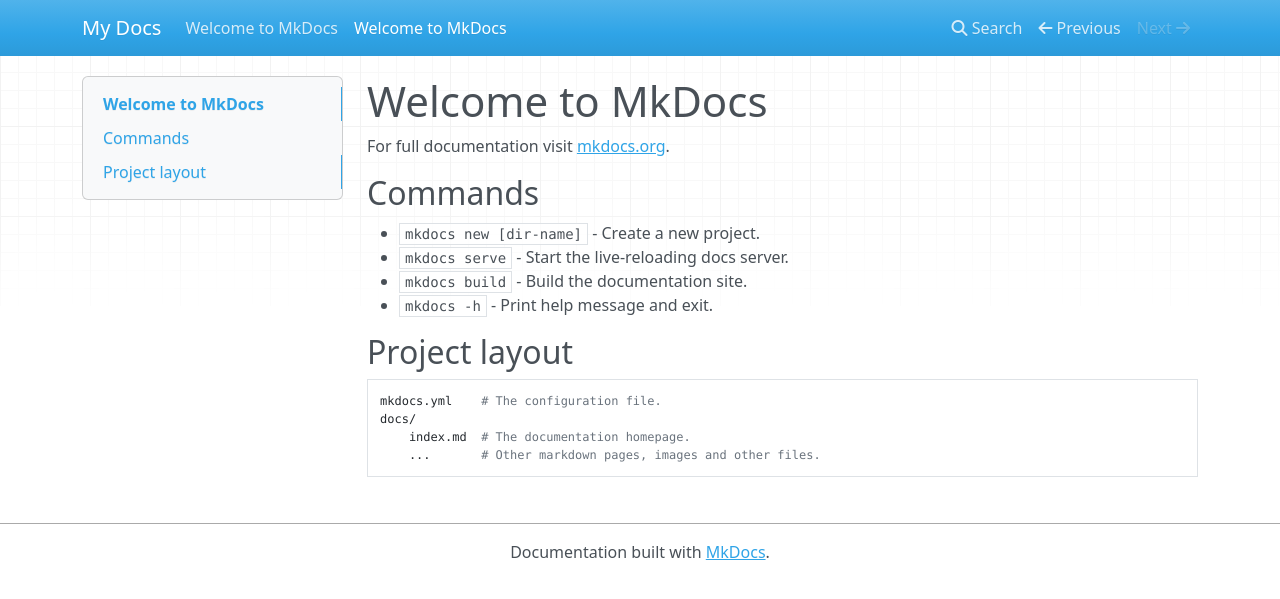
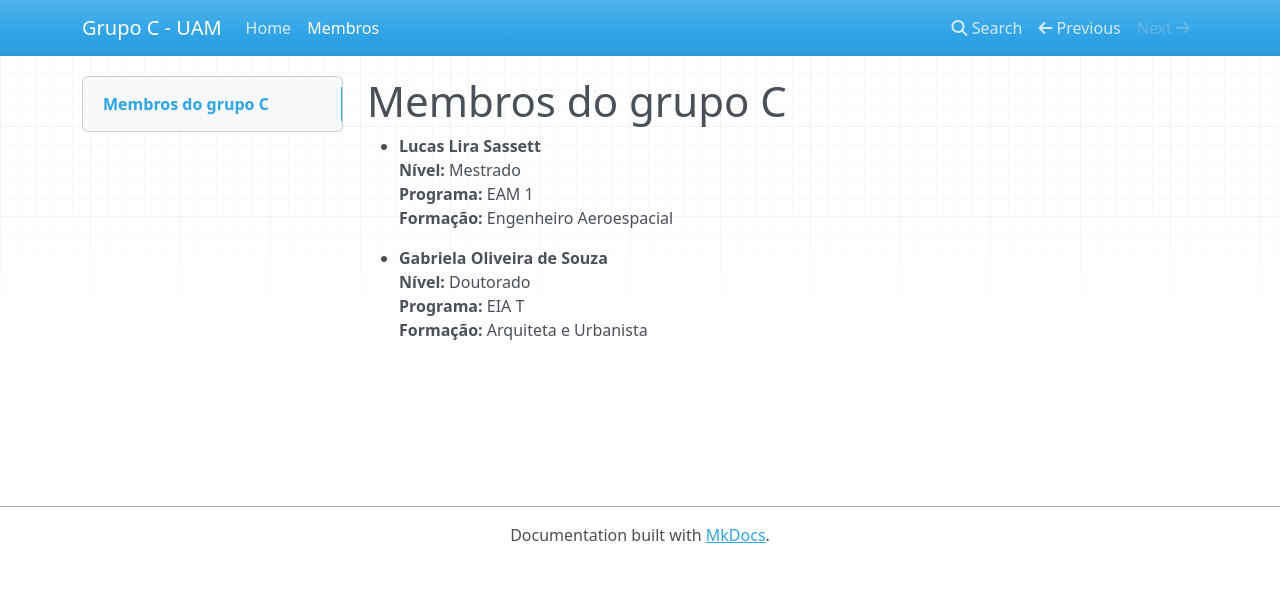
Before and after one commit to Lirucas/GrupoA, an MkDocs documentation site: the page built from docs/info.md, in a window 1280 px wide. Shown: the top 599 px of the page. Built offline with MkDocs 1.6.1, drawn with Linux system fonts in a browser that asks for light colours; nearby versions of some CDN libraries.

Commit message:
Adicionando arquivos

```diff
--- a/docs/info.md
+++ b/docs/info.md
@@ -1,17 +1,11 @@
-# Welcome to MkDocs
+# Membros do grupo C
 
-For full documentation visit [mkdocs.org](https://www.mkdocs.org).
+- **Lucas Lira Sassett**
+  **Nível:** Mestrado
+  **Programa:** EAM 1
+  **Formação:** Engenheiro Aeroespacial
 
-## Commands
-
-* `mkdocs new [dir-name]` - Create a new project.
-* `mkdocs serve` - Start the live-reloading docs server.
-* `mkdocs build` - Build the documentation site.
-* `mkdocs -h` - Print help message and exit.
-
-## Project layout
-
-    mkdocs.yml    # The configuration file.
-    docs/
-        index.md  # The documentation homepage.
-        ...       # Other markdown pages, images and other files.
+- **Gabriela Oliveira de Souza**
+  **Nível:** Doutorado
+  **Programa:** EIA T
+  **Formação:** Arquiteta e Urbanista
--- a/mkdocs.yml
+++ b/mkdocs.yml
@@ -1 +1,5 @@
-site_name: My Docs
+site_name: "Grupo C - UAM"
+
+nav:
+  - Home: index.md
+  - Membros: info.md
```
Also changed, not shown: docs/index.md (+4 -16 lines), 1 other file.
